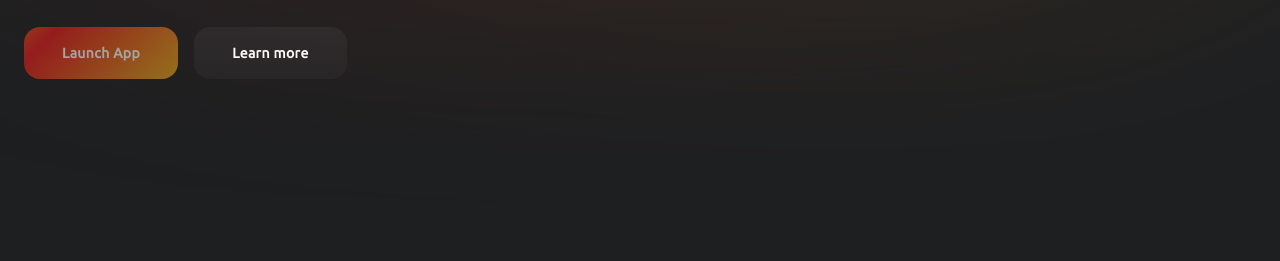
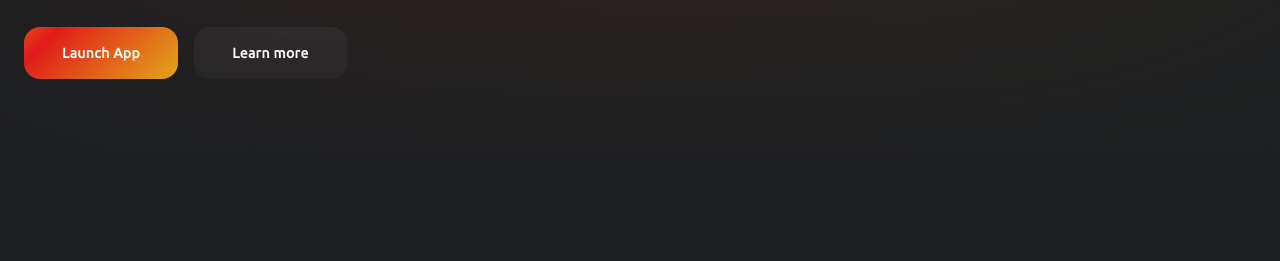
Before and after one commit to Phoenix-Protocol-Group/phoenix-landing, a Gatsby site: page / in a window 1280 px wide. Shown: the part 526-787 px from the top of the page. Built offline with nearby package versions, Linux system fonts and the light colour scheme; Gatsby itself is replaced by a stand-in of ours.

Commit message:
removed the disable attribute and set link to app

```diff
--- a/src/components/Button/index.tsx
+++ b/src/components/Button/index.tsx
@@ -1,4 +1,4 @@
-import { Button as MuiButton, Tooltip } from "@mui/material";
+import { Button as MuiButton } from "@mui/material";
 
 type ButtonProps = {
   label: string;
@@ -6,20 +6,23 @@ type ButtonProps = {
   style?: any;
 };
 
+const openLink = () => {
+  const appLink = "https://app.phoenix-hub.io/";
+
+  window.open(appLink, "_blank");
+};
+
 const Button = ({ label, type, style }: ButtonProps) => {
-  //temporarly disable launch app buttons
-  const disabled = type != "secondary";
+  const isLaunchButton = label == "Launch App";
 
   return (
-    <Tooltip arrow title={disabled ? "Coming soon!" : ""}>
     <MuiButton
+      onClick={isLaunchButton ? openLink : undefined}
       sx={{
         color: "#FFF",
         padding: "16px 38px",
         fontFamily: "Ubuntu",
         textTransform: "none",
-          cursor: disabled ? "default" : "pointer",
-          opacity: disabled ? "0.6": "1",
         fontSize: {
           xs: "16px",
           md: "14px",
@@ -36,7 +39,6 @@ const Button = ({ label, type, style }: ButtonProps) => {
     >
       {label}
     </MuiButton>
-    </Tooltip>
   );
 };
 
```
Lines whose indentation alone changed are shown as unchanged.
